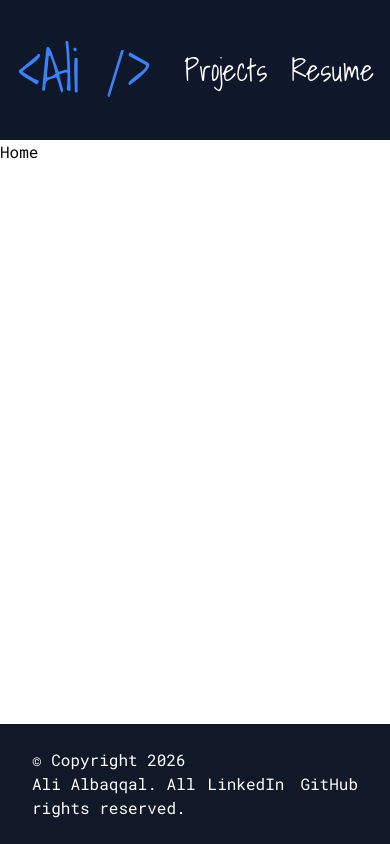
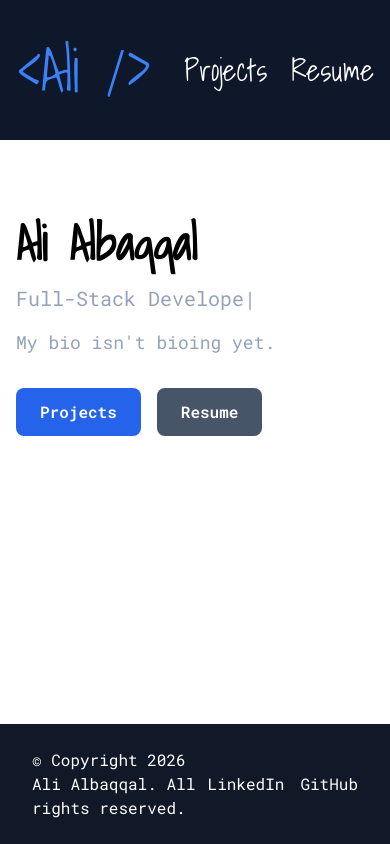
Before and after one commit to vKrRv/ali-albaqqal-portfolio, a React app in the folder frontend/: page / in a window 390 px wide. Built offline with nearby package versions, Linux system fonts and the light colour scheme; no server answers; the HTML template or start-up script is replaced by a standard one.

Commit message:
feat(home): build responsive hero section with typing animation
- Implemented static hero layout using semantic <section> and Tailwind CSS
- Integrated react-type-animation for dynamic role display
- Added absolute path CTA buttons for Projects and Resume navigation

```diff
--- a/frontend/src/pages/public/Home.jsx
+++ b/frontend/src/pages/public/Home.jsx
@@ -1,6 +1,46 @@
+import { Link } from 'react-router-dom';
+import { TypeAnimation } from 'react-type-animation';
+
 const Home = () => {
     return (
-        <div>Home</div>
+        <section className='py-20 md:py-32'>
+            <div className="max-w-4xl mx-auto px-4">
+                <h1 className="text-5xl md:text-7xl font-bold font-display">
+                    Ali Albaqqal
+                </h1>
+
+                <TypeAnimation
+                    sequence={[
+                        'Software Engineer',
+                        800,
+                        'Full-Stack Developer',
+                        800,
+                        'AI/ML Enthusiast',
+                        800
+                    ]}
+                    wrapper="span"
+                    speed={30}
+                    className="text-xl md:text-3xl text-slate-400 mt-4"
+                    style={{ display: 'inline-block' }}
+                    repeat={Infinity}
+                />
+
+                <p className="text-lg md:text-xl text-slate-400 mt-4">
+                    My bio isn't bioing yet.
+                </p>
+
+                <div className='flex gap-4 mt-8 font-sans'>
+                    <Link to='/projects'
+                    className='bg-blue-600 hover:bg-blue-700 text-white px-6 py-3 rounded-lg font-semibold transition-colors'>
+                        Projects
+                    </Link>
+                    <Link to='/resume'
+                    className='bg-slate-600 hover:bg-slate-800 text-white px-6 py-3 rounded-lg font-semibold transition-colors'>
+                        Resume
+                    </Link>
+                </div>
+            </div>
+        </section>
     );
 };
 
```
